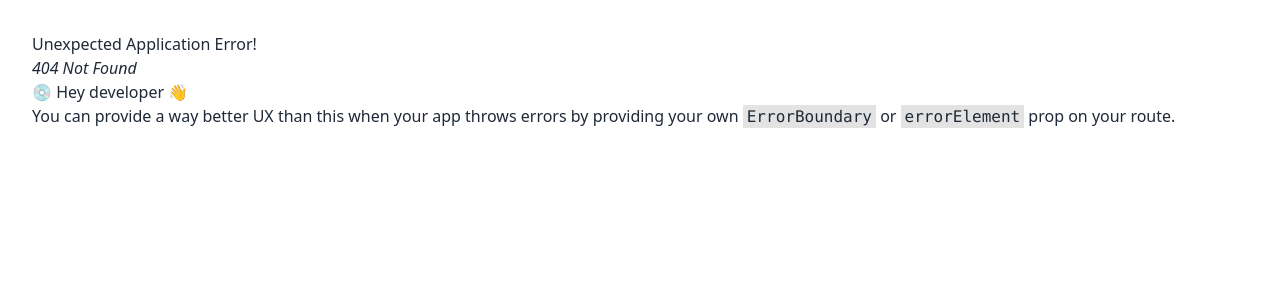
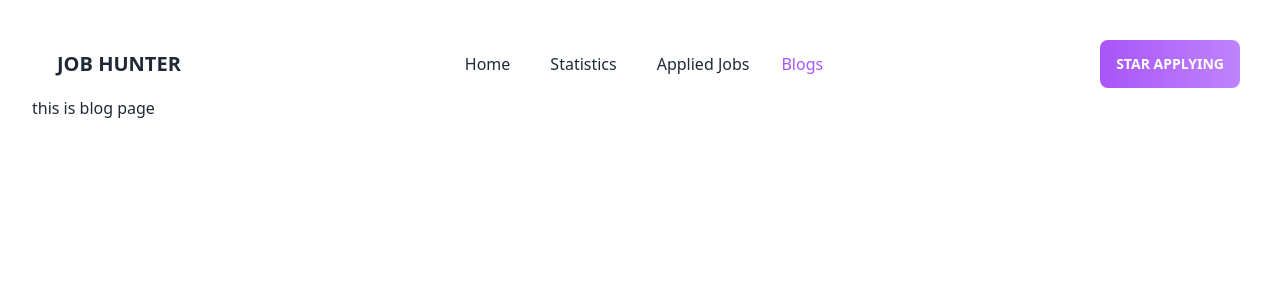
Before and after one commit to Sheikhmsip/Career-Hub-JS, a React (Vite) app: page /blogs in a window 1280 px wide. Before the commit this address had no page. Shown: the top 300 px of the page. Built offline with nearby package versions, Linux system fonts and the light colour scheme.

Commit message:
added active link if the any  nav item is open the nav item color will show different

```diff
--- /dev/null
+++ b/src/components/ActiveLink/ActiveLink.jsx
@@ -0,0 +1,16 @@
+import React from 'react';
+import { NavLink } from 'react-router-dom';
+const ActiveLink =({to, children}) => {
+    return (
+        <NavLink
+            to={to}
+            className={({isActive, isPending})=>
+            isActive ? "text-purple-500 p-2 rounded-lg" : isPending ? "pending" : ""
+        }
+        >
+            {children}
+        </NavLink>
+    );
+};
+
+export default ActiveLink;
--- /dev/null
+++ b/src/components/Blogs/Blogs.jsx
@@ -0,0 +1,11 @@
+import React from 'react';
+
+const Blogs = () => {
+    return (
+        <div>
+            <h1>this is blog page </h1>
+        </div>
+    );
+};
+
+export default Blogs;
--- a/src/components/NavBar/NavBar.jsx
+++ b/src/components/NavBar/NavBar.jsx
@@ -1,4 +1,5 @@
 import React from 'react';
+import ActiveLink from '../ActiveLink/ActiveLink';
 import { Link } from 'react-router-dom';
 
 const NavBar = () => {
@@ -10,12 +11,12 @@ const NavBar = () => {
                     <svg xmlns="http://www.w3.org/2000/svg" className="h-5 w-5" fill="none" viewBox="0 0 24 24" stroke="currentColor"><path strokeLinecap="round" strokeLinejoin="round" strokeWidth="2" d="M4 6h16M4 12h8m-8 6h16" /></svg>
                 </label>
                 <ul tabIndex={0} className="menu menu-compact dropdown-content mt-3 p-2 shadow bg-base-100 rounded-box w-52 gap-2">
-                   <li><Link to='/'>Home</Link></li>
-                    <li><Link to='/statistics'>Statistics</Link></li>
+                   <li><ActiveLink to='/'>Home</ActiveLink></li>
+                    <li><ActiveLink to='/statistics'>Statistics</ActiveLink></li>
                     <li tabIndex={0}>
-                        <Link to='/jobapply' className="justify-between">
+                        <ActiveLink to='/jobapply' className="justify-between">
                         Applied Jobs
-                        </Link>
+                        </ActiveLink>
 
                     </li>
 
@@ -25,12 +26,15 @@ const NavBar = () => {
         </div>
         <div className="navbar-center hidden lg:flex">
             <ul className="menu menu-horizontal px-1 gap-2">
-            <li><Link to='/'>Home</Link></li>
-                <li><Link to='/statistics'>Statistics</Link></li>
+            <li><ActiveLink to='/'>Home</ActiveLink></li>
+                <li><ActiveLink to='/statistics'>Statistics</ActiveLink></li>
                 <li tabIndex={0}>
-                    <Link to='/jobapply'>
+                    <ActiveLink to='/jobapply'>
                     Applied Jobs
-                    </Link>
+                    </ActiveLink>
+                </li>
+                <li>
+                    <ActiveLink to='/blogs'>Blogs</ActiveLink>
                 </li>
 
             </ul>
--- a/src/main.jsx
+++ b/src/main.jsx
@@ -12,6 +12,7 @@ import Home from './components/Home/Home';
 import Statistics from './components/Statistics/Statistics';
 import JobApply from './components/JobApply/JobApply';
 import JobDetails from './components/JobDetails/JobDetails';
+import Blogs from './components/Blogs/Blogs';
 
 const router = createBrowserRouter([
   {
@@ -36,6 +37,10 @@ const router = createBrowserRouter([
         path: 'jobdetails/:id',
         element: <JobDetails></JobDetails>,
         loader: ({params}) => fetch('/data.json')
+      },
+      {
+        path: 'blogs',
+        element: <Blogs></Blogs>
       }
     ]
   }
```
